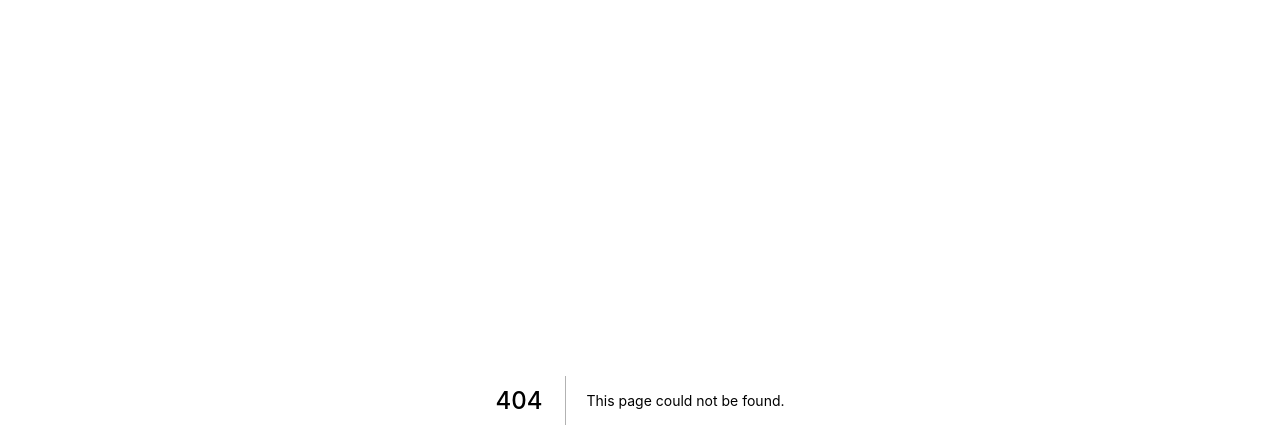
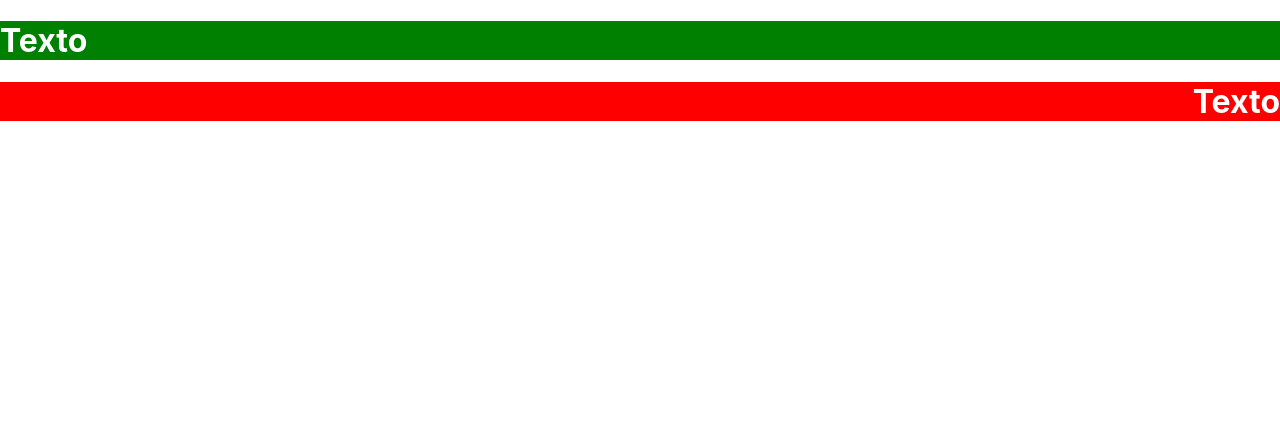
Before and after one commit to josoelvieira/Aprendizado-Next.js, a Next.js app in the folder excercicios/: page /css/usandoestilo in a window 1280 px wide. Before the commit this address had no page. Shown: the top 448 px of the page. Built offline with nearby package versions, Linux system fonts and the light colour scheme.

Commit message:
Uso de estilos com condicionais, props somente leitura

```diff
--- /dev/null
+++ b/excercicios/components/Estilo.jsx
@@ -0,0 +1,10 @@
+export default function Estilo(props) {
+    return(
+            <>
+            <h1 style={{background:props.numero <= 0 ? "red" : "green",color:"#fff",
+            textAlign: props.direita ? "right" : "left"}}>
+            Texto
+            </h1>
+            </>
+    )
+}
--- /dev/null
+++ b/excercicios/pages/css/usandoestilo.jsx
@@ -0,0 +1,11 @@
+import Estilo from "../../components/Estilo";
+
+export default function usandoEstilo(){
+    return(
+        <>
+        <Estilo numero={3}/>
+    <Estilo numero={0}
+    direita/>
+        </>
+    )
+}
```
Also changed, not shown: excercicios/components/SomaUm.jsx (added, +8 -0 lines), excercicios/pages/basicos/somenteleitura.jsx (added, +9 -0 lines).
